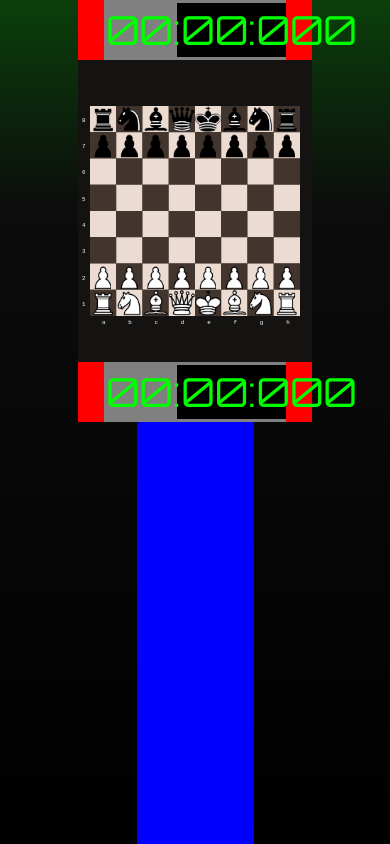
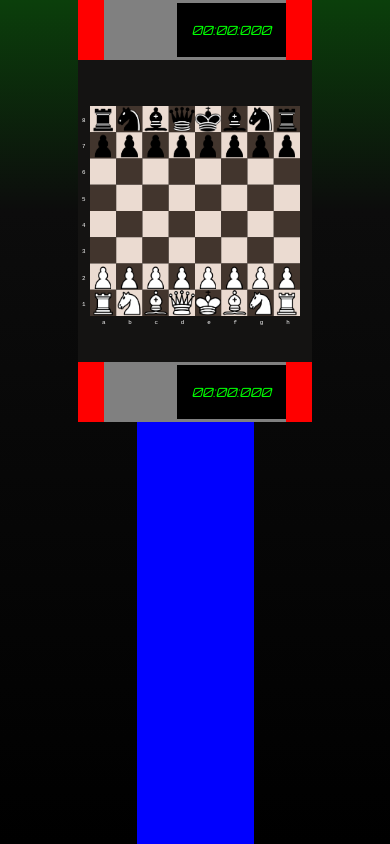
Before and after one commit to tenick/ez-chess, a plain HTML site: page chess.html in a window 390 px wide. Drawn offline with Linux system fonts and the light colour scheme.

Commit message:
added timer responsiveness

```diff
--- a/chess.html
+++ b/chess.html
@@ -79,6 +79,7 @@
 
         function resizeUI() {
             let UIs = document.getElementsByClassName('player-ui');
+            let timers = document.getElementsByClassName('timer');
             let chessContainer = document.getElementById('chess-container');
 
             let canvasContainerSize = document.getElementById('chess-canvases').getBoundingClientRect();
@@ -89,6 +90,8 @@
 
             for (let i = 0; i < UIs.length; i++){
                 UIs[i].style.width = percentage + '%';
+                let uiSize = UIs[i].getBoundingClientRect();
+                timers[i].style.fontSize = uiSize.width * .07 + 'px';
             }
 
 
--- a/style.css
+++ b/style.css
@@ -165,6 +165,7 @@
     font-size: 40px;
     display: flex;
     align-items: center;
+    font-style: italic;
     justify-content: center;
 }
 
```
